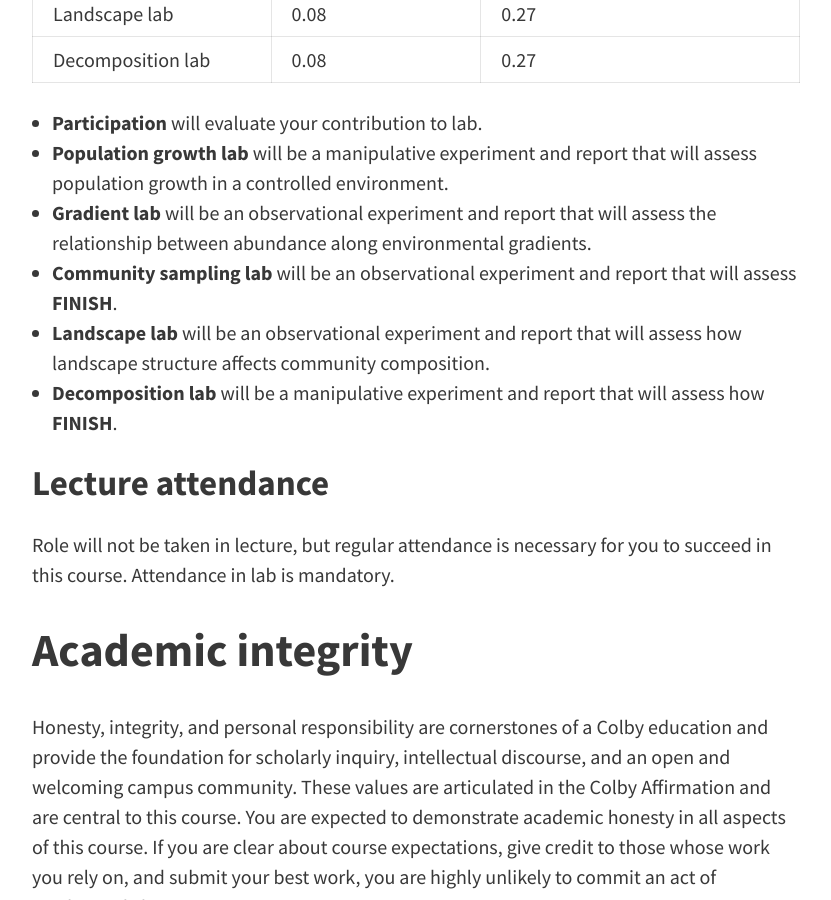
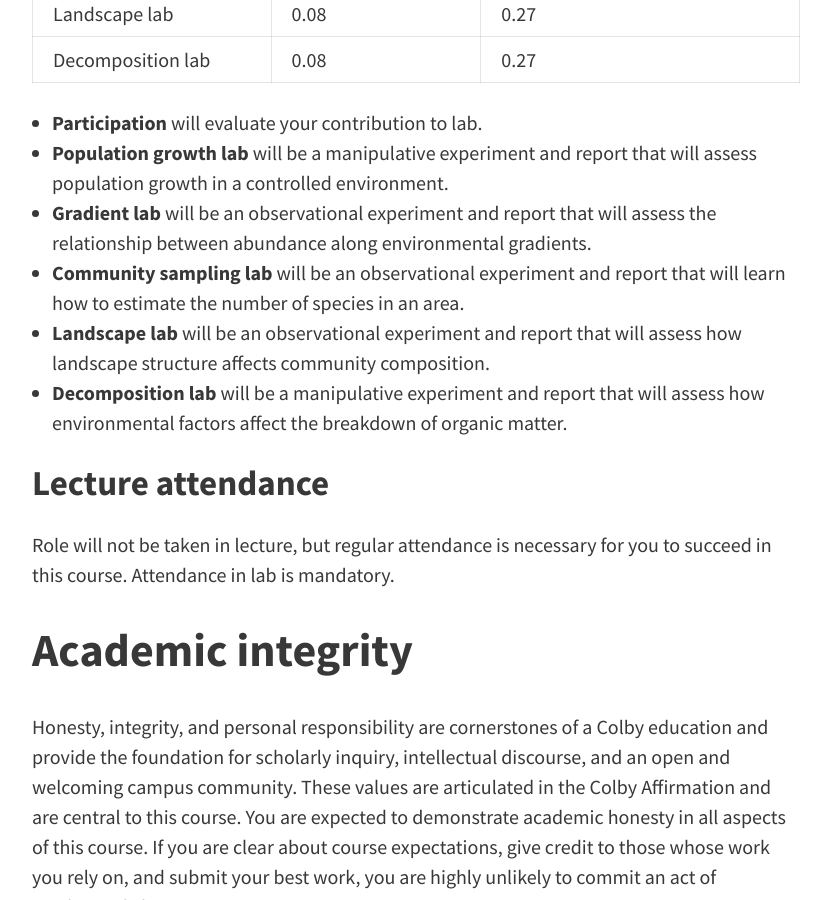
Before and after one commit to davan690/ColbyEcology.github.io, a Jekyll site: the page built from pages/syllabus.md, in a window 1280 px wide and 900 px high, scrolled down 4453 px. Shown: the whole window, without its empty margins (224-1055 px from the left). Built offline with Jekyll 4.4.1, drawn with Linux system fonts in a browser that asks for light colours.

Commit message:
finish lab purpose

```diff
--- a/pages/syllabus.md
+++ b/pages/syllabus.md
@@ -79,9 +79,9 @@ Decomposition lab       | 0.08                 | 0.27
 - **Participation** will evaluate your contribution to lab.
 - **Population growth lab** will be a manipulative experiment and report that will assess population growth in a controlled environment.
 - **Gradient lab** will be an observational experiment and report that will assess the relationship between abundance along environmental gradients.
-- **Community sampling lab** will be an observational experiment and report that will assess **FINISH**.
+- **Community sampling lab** will be an observational experiment and report that will learn how to estimate the number of species in an area.
 - **Landscape lab** will be an observational experiment and report that will assess how landscape structure affects community composition.
-- **Decomposition lab** will be a manipulative experiment and report that will assess how **FINISH**.
+- **Decomposition lab** will be a manipulative experiment and report that will assess how environmental factors affect the breakdown of organic matter.
 
 ## Lecture attendance
 Role will not be taken in lecture, but regular attendance is necessary for you to succeed in this course. Attendance in lab is mandatory.
```
